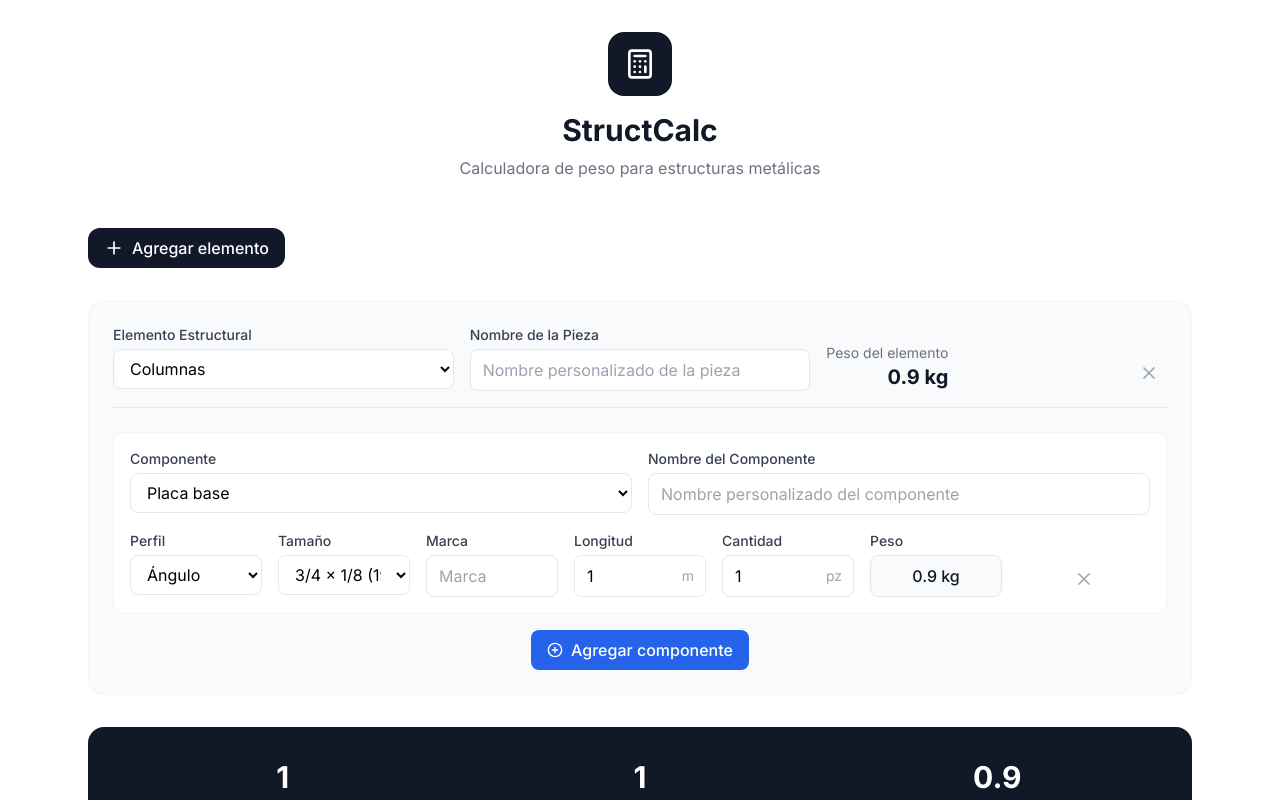
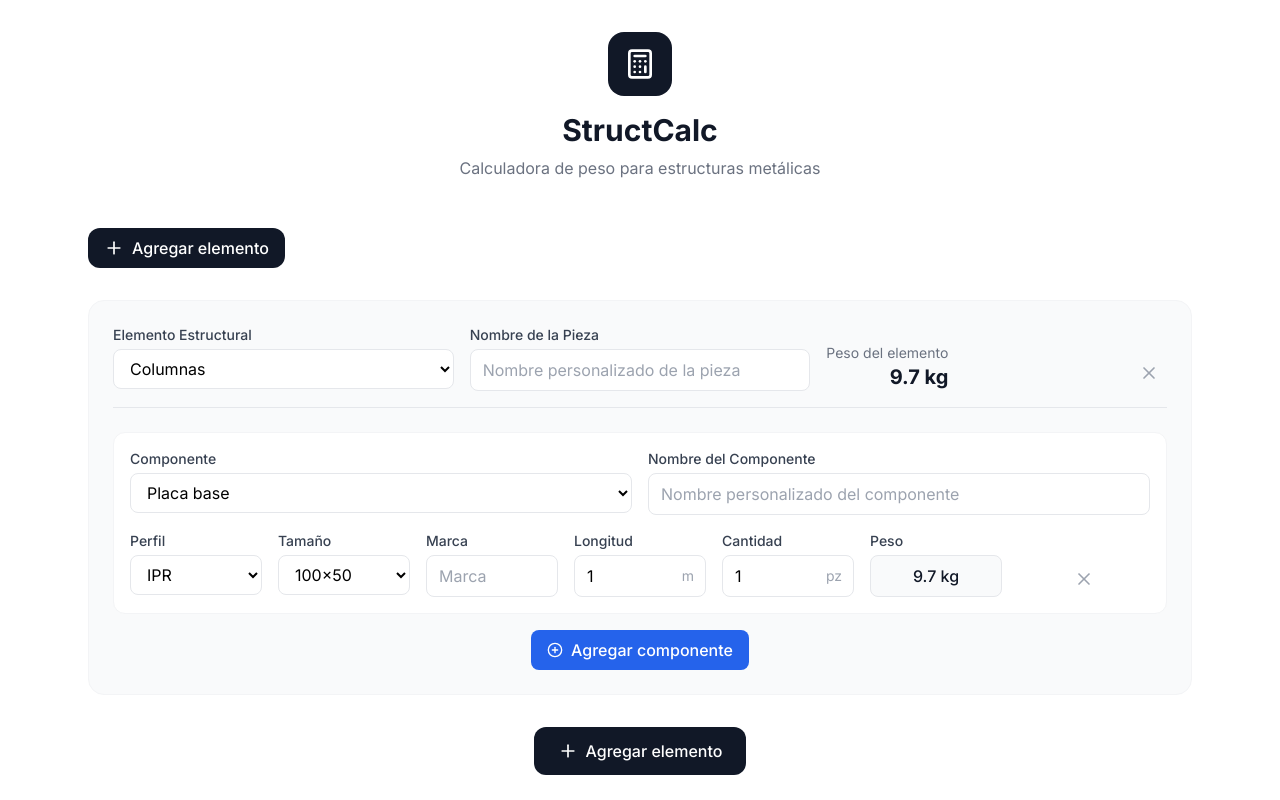
Before and after one commit to ingenierofierros/prueba-yt, a Next.js app: page / in a window 1280 px wide. Both pictures are taken after a click on the button "Agregar elemento". Shown: the top 800 px of the page. Built offline with nearby package versions, Linux system fonts and the light colour scheme.

Commit message:
Update SteelWeightCalculator.tsx

```diff
--- a/components/SteelWeightCalculator.tsx
+++ b/components/SteelWeightCalculator.tsx
@@ -232,15 +232,19 @@ const SteelWeightCalculator = () => {
   };
 
   const addElement = () => {
+    const defaultProfileType = 'IPR';
+    const defaultSize = Object.keys(profiles[defaultProfileType])[0];
+    const defaultWeight = profiles[defaultProfileType][defaultSize];
+
     const newComponent: Component = {
       id: Date.now() + Math.random(),
       component: 'Placa base',
       customComponentName: '',
-      profileType: 'Ángulo',
-      size: '3/4 x 1/8 (19x3mm)',
+      profileType: defaultProfileType,
+      size: defaultSize,
       length: 1,
       quantity: 1,
-      weight: 0.88,
+      weight: defaultWeight,
       brand: ''
     };
 
@@ -249,22 +253,26 @@ const SteelWeightCalculator = () => {
       structuralElement: 'Columnas',
       customElementName: '',
       components: [newComponent],
-      totalWeight: 0.88
+      totalWeight: defaultWeight
     };
 
     setElements([...elements, newElement]);
   };
 
   const addComponent = (elementId: number) => {
+    const defaultProfileType = 'IPR';
+    const defaultSize = Object.keys(profiles[defaultProfileType])[0];
+    const defaultWeight = profiles[defaultProfileType][defaultSize];
+
     const newComponent: Component = {
       id: Date.now() + Math.random(),
       component: 'Placa base',
       customComponentName: '',
-      profileType: 'Ángulo',
-      size: '3/4 x 1/8 (19x3mm)',
+      profileType: defaultProfileType,
+      size: defaultSize,
       length: 1,
       quantity: 1,
-      weight: 0.88,
+      weight: defaultWeight,
       brand: ''
     };
 
@@ -308,6 +316,13 @@ const SteelWeightCalculator = () => {
         const updatedComponents = element.components.map(component => {
           if (component.id === componentId) {
             const updated = { ...component, [field]: value };
+
+            // Si cambió el tipo de perfil, actualizar también el tamaño al primer disponible
+            if (field === 'profileType') {
+              const firstSize = Object.keys(profiles[value])[0];
+              updated.size = firstSize;
+            }
+
             const profileWeight = profiles[updated.profileType][updated.size] || 0;
             updated.weight = profileWeight * updated.length * updated.quantity;
             return updated;
@@ -482,12 +497,7 @@ const SteelWeightCalculator = () => {
                         <label className="block text-sm font-medium text-gray-700 mb-1">Perfil</label>
                         <select
                           value={component.profileType}
-                          onChange={(e) => {
-                            const newType = e.target.value;
-                            const firstSize = Object.keys(profiles[newType])[0];
-                            updateComponent(element.id, component.id, 'profileType', newType);
-                            updateComponent(element.id, component.id, 'size', firstSize);
-                          }}
+                          onChange={(e) => updateComponent(element.id, component.id, 'profileType', e.target.value)}
                           className="w-full px-3 py-2 bg-white border border-gray-200 rounded-lg focus:outline-none focus:ring-2 focus:ring-gray-900 focus:border-transparent"
                         >
                           {Object.keys(profiles).map(type => (
@@ -503,7 +513,7 @@ const SteelWeightCalculator = () => {
                           onChange={(e) => updateComponent(element.id, component.id, 'size', e.target.value)}
                           className="w-full px-3 py-2 bg-white border border-gray-200 rounded-lg focus:outline-none focus:ring-2 focus:ring-gray-900 focus:border-transparent"
                         >
-                          {Object.keys(profiles[component.profileType]).map(size => (
+                          {Object.keys(profiles[component.profileType] || {}).map(size => (
                             <option key={size} value={size}>{size}</option>
                           ))}
                         </select>
@@ -585,6 +595,19 @@ const SteelWeightCalculator = () => {
           ))}
         </div>
 
+        {/* Botón adicional para agregar elemento en la parte inferior */}
+        {elements.length > 0 && (
+          <div className="text-center mb-8">
+            <button
+              onClick={addElement}
+              className="inline-flex items-center px-6 py-3 bg-gray-900 text-white rounded-xl hover:bg-gray-800 transition-colors font-medium"
+            >
+              <Plus className="w-5 h-5 mr-2" />
+              Agregar elemento
+            </button>
+          </div>
+        )}
+
         {/* Resultados */}
         {elements.length > 0 && (
           <div className="bg-gray-900 rounded-2xl p-8 text-white">
@@ -599,7 +622,7 @@ const SteelWeightCalculator = () => {
               </div>
               <div>
                 <div className="text-3xl font-bold mb-1">{totalWeight.toFixed(1)}</div>
-                <div className="text-gray-400">kg total</div>
+                <div className="text-gray-400">kg totales</div>
               </div>
             </div>
 
@@ -621,8 +644,8 @@ const SteelWeightCalculator = () => {
             <div className="w-16 h-16 bg-gray-100 rounded-2xl mx-auto mb-4 flex items-center justify-center">
               <Calculator className="w-8 h-8 text-gray-400" />
             </div>
-            <h3 className="text-xl font-semibold text-gray-900 mb-2">Comienza tu cálculo</h3>
-            <p className="text-gray-500 mb-6">Agrega elementos metálicos para calcular el peso total</p>
+            <h3 className="text-xl font-semibold text-gray-900 mb-2">Sin elementos estructurales</h3>
+            <p className="text-gray-500 mb-6">Agrega tu primer elemento para comenzar el cálculo</p>
             <button
               onClick={addElement}
               className="inline-flex items-center px-6 py-3 bg-gray-900 text-white rounded-xl hover:bg-gray-800 transition-colors font-medium"
@@ -632,7 +655,6 @@ const SteelWeightCalculator = () => {
             </button>
           </div>
         )}
-
       </div>
     </div>
   );
```
